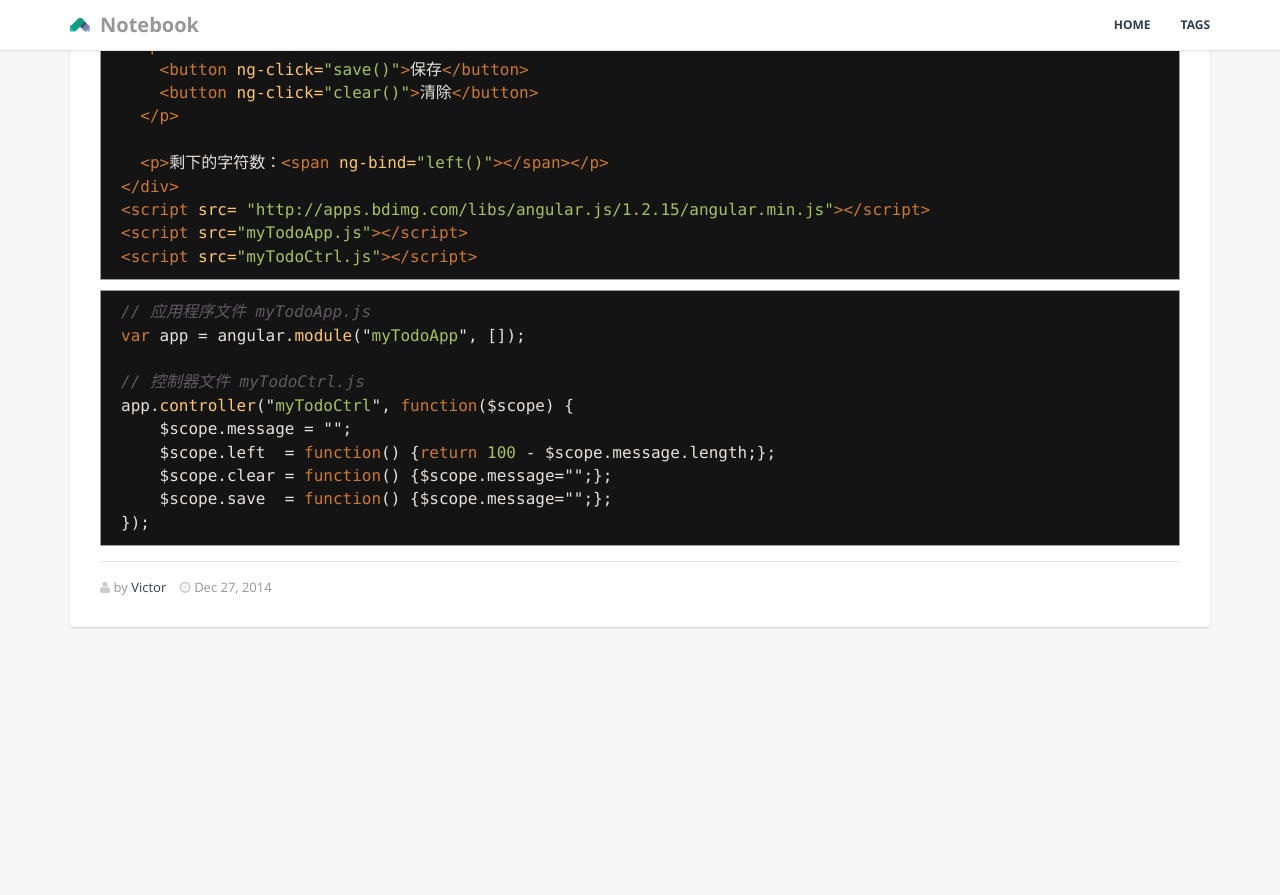
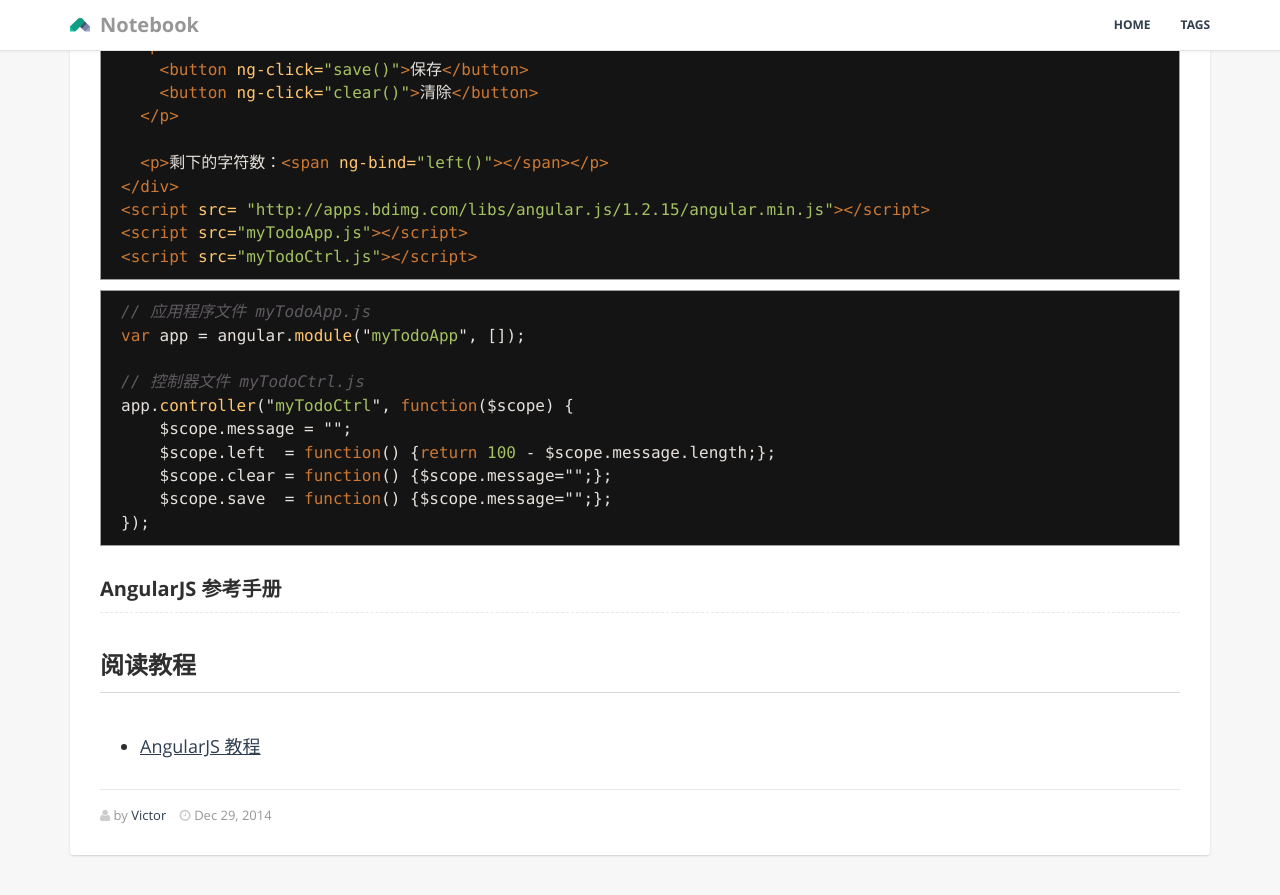
Before and after one commit to GiaoGiaoCat/GiaoGiaoCat.github.io, a Jekyll site: the page built from _posts/201412/2014-12-29-w3c-angularjs.md, in a window 1280 px wide and 900 px high, scrolled down 7139 px. Shown: the top 895 px of the window. Built offline with Jekyll 4.4.1, drawn with Linux system fonts in a browser that asks for light colours; Markdown is read by kramdown in place of the engine named in the settings; before the commit the page ends 7811 px from its top, so only the background shows below that.

Commit message:
change learn w3c angular md date

````diff
--- a/_posts/201412/2014-12-29-w3c-angularjs.md
+++ b/_posts/201412/2014-12-29-w3c-angularjs.md
@@ -1,7 +1,7 @@
 ---
 layout: post
 title:  "W3CSchool AngularJS 教程阅读笔记"
-date:   2014-12-27 16:30:00
+date:   2014-12-29 15:00:00
 categories: development
 tags: learningnote javascript
 author: "Victor"
@@ -323,3 +323,9 @@ app.controller("myTodoCtrl", function($scope) {
     $scope.save  = function() {$scope.message="";};
 });
 ```
+
+### AngularJS 参考手册
+
+## 阅读教程
+
+* [AngularJS 教程](http://www.w3cschool.cc/angularjs/angularjs-tutorial.html)
````
